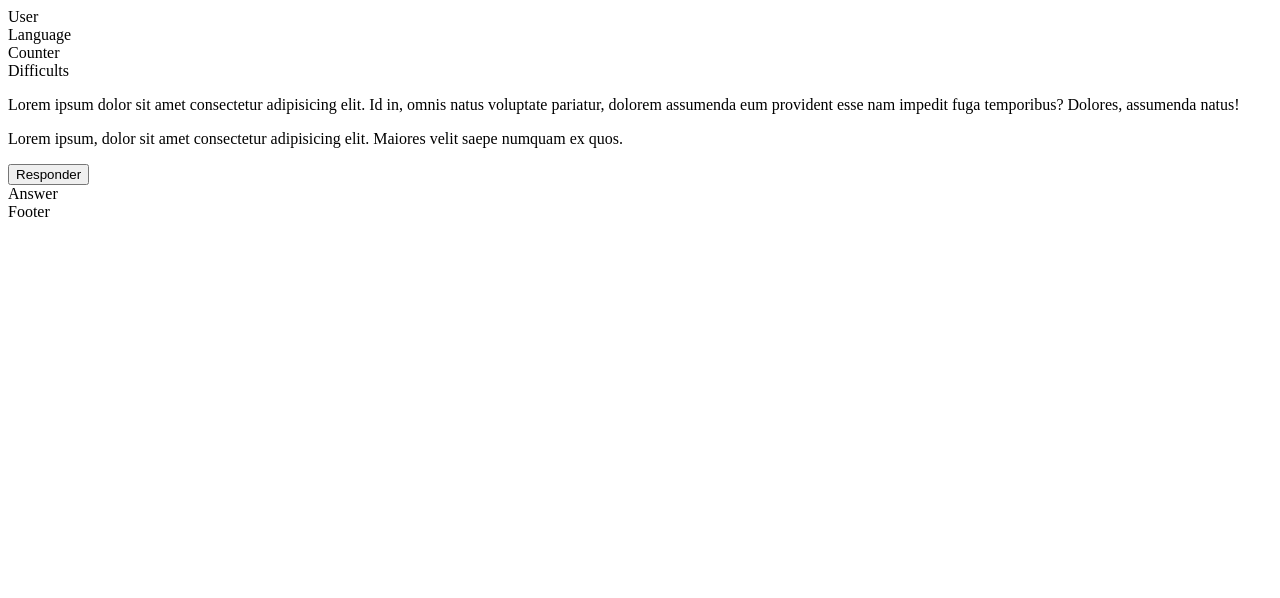
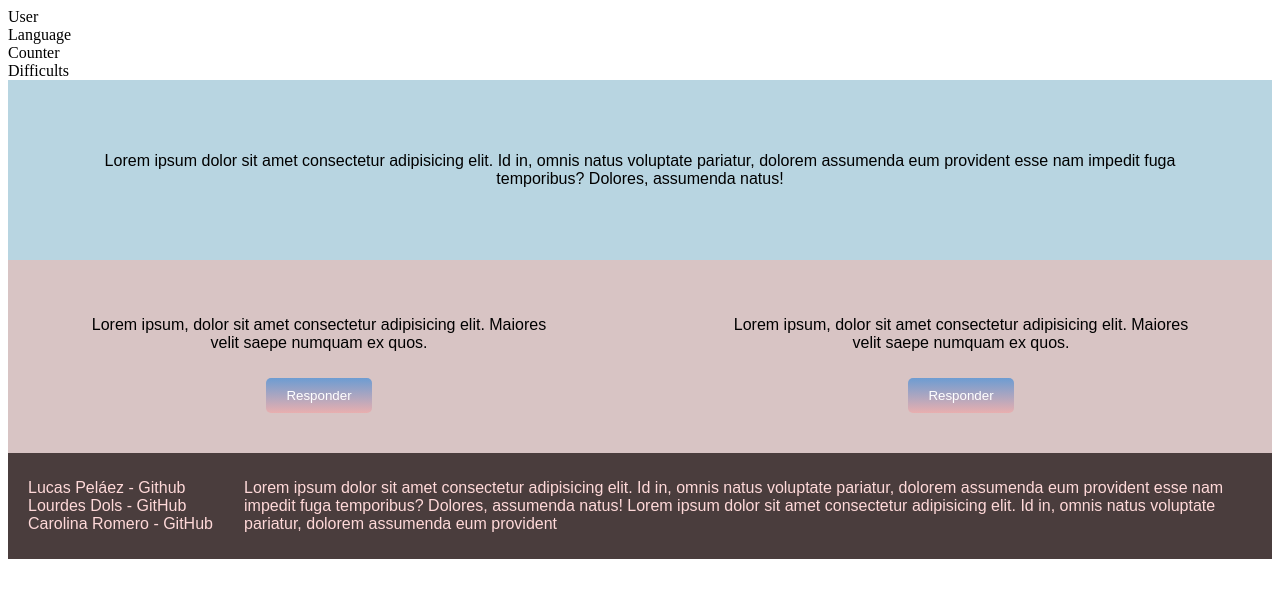
Before and after one commit to Carol-88/BenkyoDevsv2, a Next.js app in the folder client-benkyo/: page / in a window 1280 px wide. Shown: the top 598 px of the page. Built offline with nearby package versions, Linux system fonts and the light colour scheme.

Commit message:
añado contenido estático y estilos de los componentes: question, answer y footer

```diff
--- a/client-benkyo/src/components/answer/Answer.jsx
+++ b/client-benkyo/src/components/answer/Answer.jsx
@@ -1,8 +1,28 @@
 import React from 'react'
+import styles from './answer.module.css'
 
 function Answer() {
   return (
-    <div>Answer</div>
+    <section className={styles.options}>
+    <div className={styles.text}>
+    <p>
+        Lorem ipsum, dolor sit amet consectetur adipisicing elit. Maiores velit saepe numquam ex quos.
+    </p>
+    <button className={styles.btnansw}>
+        Responder
+    </button>
+    </div>
+
+    <div className={styles.text}>
+    <p>
+        Lorem ipsum, dolor sit amet consectetur adipisicing elit. Maiores velit saepe numquam ex quos.
+    </p>
+    <button className={styles.btnansw}>
+        Responder
+    </button>
+    </div>
+
+</section>
   )
 }
 
--- a/client-benkyo/src/components/answer/answer.module.css
+++ b/client-benkyo/src/components/answer/answer.module.css
@@ -0,0 +1,22 @@
+.options {
+    display: grid;
+    grid-template-columns: 1fr 1fr;
+    gap: 20px;
+    background-color: #D8C4C4;
+    font-family: Arial, Helvetica, sans-serif;
+  }
+
+  .text {
+    text-align: center;
+    margin: 40px 80px;
+  }
+
+  .btnansw {
+    margin-top: 10px;
+    background: linear-gradient(to bottom, #6D9CD2, #e8afaf);
+    border: none;
+    color: #fff;
+    padding: 10px 20px;
+    border-radius: 5px;
+    cursor: pointer;
+  }
--- a/client-benkyo/src/components/footer/Footer.jsx
+++ b/client-benkyo/src/components/footer/Footer.jsx
@@ -1,9 +1,25 @@
-import React from 'react'
+import React from 'react';
+import styles from './footer.module.css'; // Asegúrate de que el nombre del archivo CSS sea el correcto
 
-function Footer() {
+const Footer = () => {
   return (
-    <div>Footer</div>
-  )
-}
+    <footer className={styles.footer}>
 
-export default Footer
+      <p className={styles.devs}>
+        <span>Lucas Peláez - Github</span>
+        <span>Lourdes Dols - GitHub</span>
+        <span>Carolina Romero - GitHub</span>
+      </p>
+
+        <p>
+          Lorem ipsum dolor sit amet consectetur adipisicing elit. Id in, omnis natus voluptate pariatur,
+          dolorem assumenda eum provident esse nam impedit fuga temporibus? Dolores, assumenda natus!
+          Lorem ipsum dolor sit amet consectetur adipisicing elit. Id in, omnis natus voluptate pariatur,
+          dolorem assumenda eum provident
+        </p>
+
+    </footer>
+  );
+};
+
+export default Footer;
--- a/client-benkyo/src/components/footer/footer.module.css
+++ b/client-benkyo/src/components/footer/footer.module.css
@@ -0,0 +1,14 @@
+.footer {
+    background-color: #4A3D3D; /* Color de fondo #4A3D3D */
+    color: #FFD9D9; /* Color de letra #FFD9D9 */
+    display: grid;
+    grid-template-columns: 200px 1fr;
+    padding: 10px 20px;
+    gap: 1rem;
+    font-family: Arial, Helvetica, sans-serif;
+  }
+
+  .devs {
+    display: flex;
+    flex-direction: column;
+  }
--- a/client-benkyo/src/components/question/Question.jsx
+++ b/client-benkyo/src/components/question/Question.jsx
@@ -1,22 +1,14 @@
 import React from 'react'
+import styles from './question.module.css';
 
 function Question() {
   return (
     <>
-    <section className='question'>
+    <section className={styles.question}>
         <p>
             Lorem ipsum dolor sit amet consectetur adipisicing elit. Id in, omnis natus voluptate pariatur,
             dolorem assumenda eum provident esse nam impedit fuga temporibus? Dolores, assumenda natus!
         </p>
-    </section>
-
-    <section className='options'>
-        <p>
-            Lorem ipsum, dolor sit amet consectetur adipisicing elit. Maiores velit saepe numquam ex quos.
-        </p>
-        <button>
-            Responder
-        </button>
     </section>
 
     </>
--- a/client-benkyo/src/components/question/question.module.css
+++ b/client-benkyo/src/components/question/question.module.css
@@ -0,0 +1,6 @@
+.question {
+    text-align: center; /* Centrar el texto en pantalla */
+    background-color: #B8D5E1;
+    font-family: Arial, Helvetica, sans-serif;
+    padding: 3.5rem;
+  }
```
